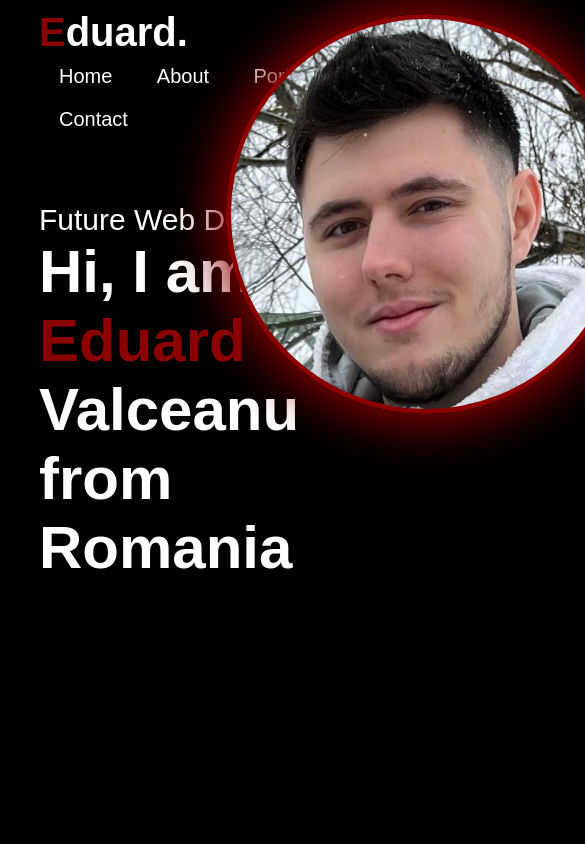
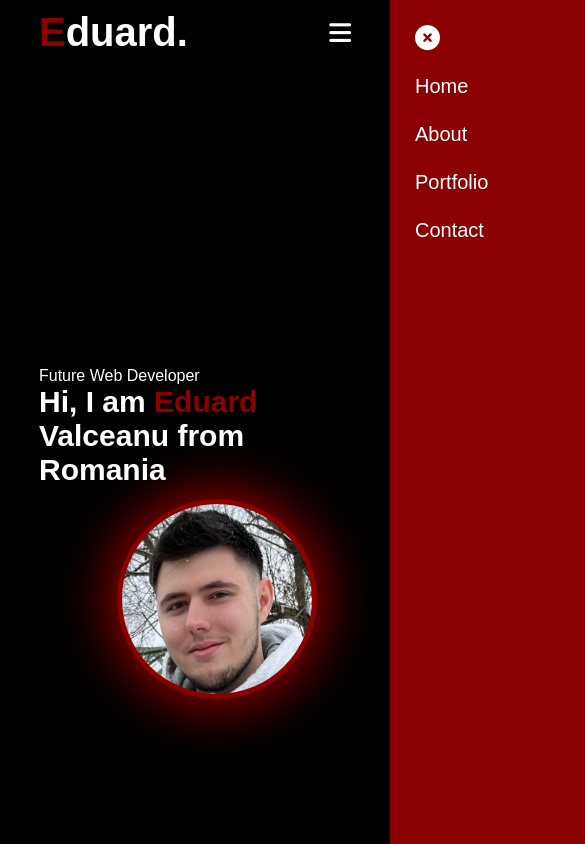
Before and after one commit to eduardvalceanu/CV, a plain HTML site: page index.html in a window 390 px wide. Shown: the top 844 px of the page, 585 px wide, since content can reach past the window. Drawn offline with Linux system fonts and the light colour scheme.

Commit message:
Project Done

```diff
--- a/index-style.css
+++ b/index-style.css
@@ -3,6 +3,9 @@
   padding: 0;
   font-family: 'Poppins', sans-serif;
   box-sizing: border-box;
+}
+html {
+  scroll-behavior: smooth;
 }
 body {
   background-color: black;
@@ -163,7 +166,6 @@ nav ul li a:hover::after {
 .work img {
   width: 100%;
   border-radius: 10xp;
-  display: block;
   transition: 0.5s;
 }
 .layer {
@@ -215,6 +217,10 @@ nav ul li a:hover::after {
   display: flex;
   justify-content: center;
 }
+#contact .sub-title {
+  margin-top: 100px;
+  margin-bottom: 50px;
+}
 .contact p {
   margin-top: 30px;
 }
@@ -253,3 +259,88 @@ nav ul li a:hover::after {
 .btn:hover {
   background-color: darkred;
 }
+nav .fa-solid {
+  display: none;
+}
+@media only screen and (max-width: 600px) {
+  .image {
+    background-image: url(images/circle-image.png);
+    background-size: cover;
+    background-position: 50% 90%;
+    width: 200px;
+    height: 200px;
+    border-radius: 50%;
+    border: 5px solid darkred;
+    box-shadow: 0 0 50px 10px darkred;
+    position: absolute;
+    top: 110%;
+    left: 25%;
+    z-index: -1;
+  }
+  .header-text {
+    margin-top: 100%;
+    font-size: 16px;
+  }
+  .header-text h1 {
+    font-size: 30px;
+  }
+  nav .fa-solid {
+    display: block;
+    font-size: 25px;
+  }
+  nav ul {
+    background: darkred;
+    position: fixed;
+    top: 0;
+    right: -200px;
+    width: 200px;
+    height: 100vh;
+    padding-top: 50px;
+    z-index: 2;
+    transition: 0.5s;
+  }
+  nav ul li {
+    display: block;
+    margin: 25px;
+  }
+  nav ul .fa-solid {
+    position: absolute;
+    top: 25px;
+    left: 25px;
+    cursor: pointer;
+  }
+  .sub-title {
+    font-size: 40px;
+  }
+  .about-col-1, .about-col-2 {
+    flex-basis: 100%;
+  }
+  .about-col-1 {
+    margin-bottom: 30px;
+  }
+  .about-col-2 {
+    font-size: 14px;
+  }
+  .tab-links {
+    font-size: 16px;
+    margin-right: 20px;
+  }
+  .work-list {
+    width: 250px;
+    height: 327px;
+    margin-top: 50px;
+  }
+  .work img {
+    width: 100%;
+    border-radius: 10xp;
+    transition: 0.5s;
+  }
+  .layer {
+    font-size: 20px;
+  }
+  .layer a {
+    width: 30px;
+    height: 30px;
+    line-height: 30px;
+  }
+}
--- a/index.html
+++ b/index.html
@@ -12,12 +12,14 @@
     <div class="container">
       <nav>
         <h1 class="logo"><span>E</span>duard.</h1>
-        <ul>
-          <li><a href="#">Home</a></li>
-          <li><a href="#">About</a></li>
-          <li><a href="#">Portfolio</a></li>
-          <li><a href="#">Contact</a></li>
+        <ul id="sidemenu">
+          <li><a href="#header">Home</a></li>
+          <li><a href="#about">About</a></li>
+          <li><a href="#portfolio">Portfolio</a></li>
+          <li><a href="#contact">Contact</a></li>
+          <i class="fa-solid fa-circle-xmark" onclick="closemenu()"></i>
         </ul>
+        <i class="fa-solid fa-bars" onclick="openmenu()"></i>
       </nav>
       <div class="header-text">
         <p>Future Web Developer</p>
@@ -97,7 +99,7 @@
           <div class="social-icons">
             <a href="https://www.linkedin.com/in/valceanu-eduard-1bb9281a1" target="_blank"><i class="fa-brands fa-linkedin"></i></a>
           </div>
-          <a href="#" class="btn">Download CV</a>
+          <a href="images/Valceanu Eduard-Andrei - CV.pdf" download class="btn">Download CV</a>
         </div>
       </div>
     </div>
@@ -116,6 +118,15 @@
     event.currentTarget.classList.add("active-link");
     document.getElementById(tabname).classList.add("active-tab");
     }
+
+    var sidemenu = document.getElementById("sidemenu");
+    function openmenu(){
+      sidemenu.style.right = "0";
+    }
+    function closemenu(){
+      sidemenu.style.right = "-200px";
+    }
+
   </script>
 </body>
 </html>
```
Also changed, not shown: 1 other file.
